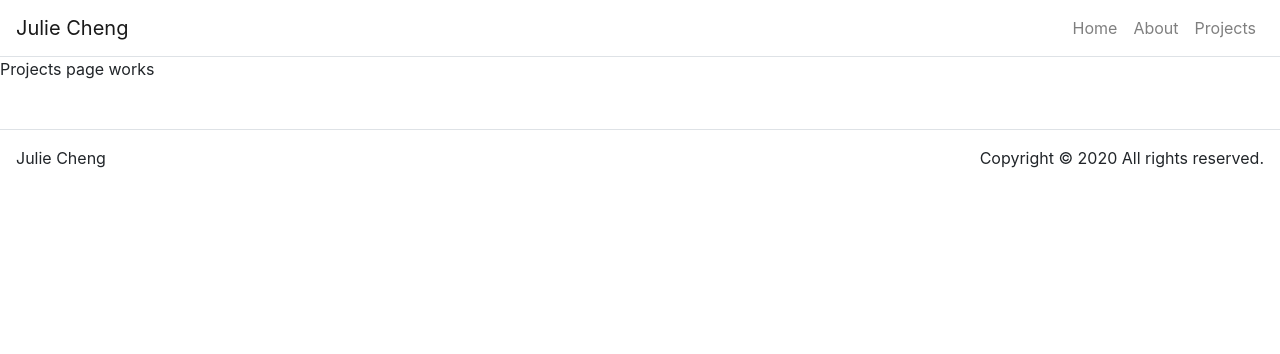
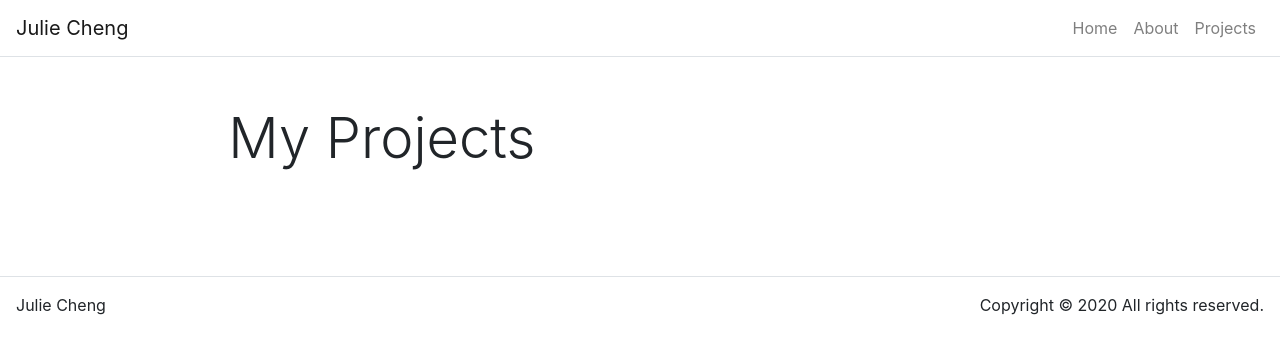
Before and after one commit to jj49411/portfolio, a React (Create React App) app: page /projects in a window 1280 px wide. Shown: the top 354 px of the page. Built offline with nearby package versions, Linux system fonts and the light colour scheme.

Commit message:
add projects component and render in projects page

```diff
--- a/src/components/AboutContent.js
+++ b/src/components/Projects.js
@@ -4,7 +4,7 @@ import Container from 'react-bootstrap/Container';
 import Row from 'react-bootstrap/Row';
 import Col from 'react-bootstrap/Col';
 
-function AboutContent(props) {
+function Projects(props) {
 
   return (
 
@@ -12,8 +12,7 @@ function AboutContent(props) {
       <Container fluid={true}>
         <Row className='justify-content-center py-5'>
           <Col md={8} sm={12}>
-            { props.title && <h1 className='display-3 font-weight-light'>{props.title}</h1> }
-            { props.text && <h1 className='lead font-weight-light'>{props.text}</h1> }
+            { props.title && <h1 className='display-4 font-weight-light'>{props.title}</h1> }
           </Col>
         </Row>
       </Container>
@@ -21,4 +20,4 @@ function AboutContent(props) {
   );
 }
 
-export default AboutContent;
+export default Projects;
--- a/src/pages/ProjectsPage.js
+++ b/src/pages/ProjectsPage.js
@@ -1,9 +1,10 @@
 import React from 'react';
+import Projects from '../components/Projects';
 
-function ProjectsPage() {
+function ProjectsPage(props) {
 
   return (
-    <p>Projects page works</p>
+    <Projects title={props.title} text={props.text}></Projects>
   );
 }
 
```
